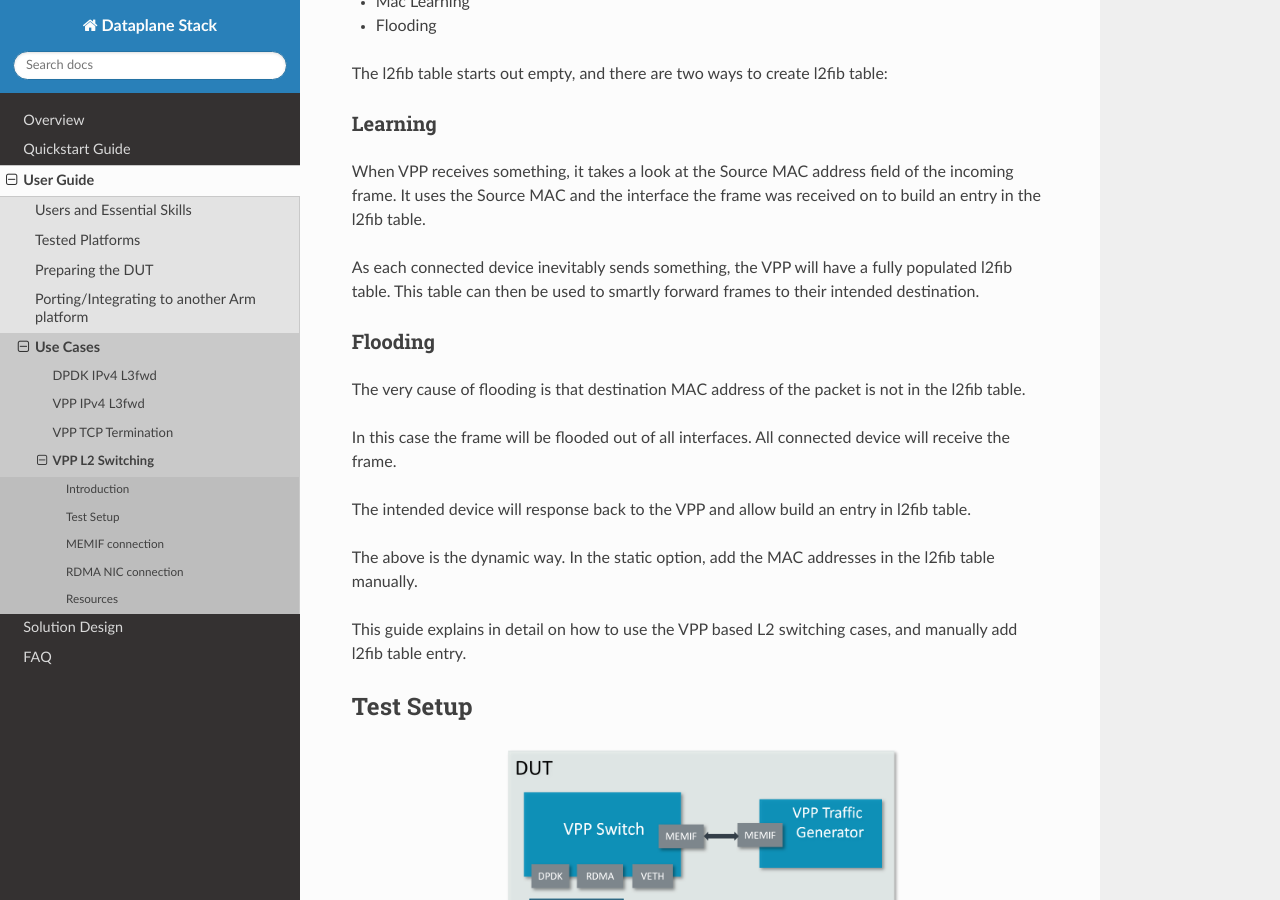
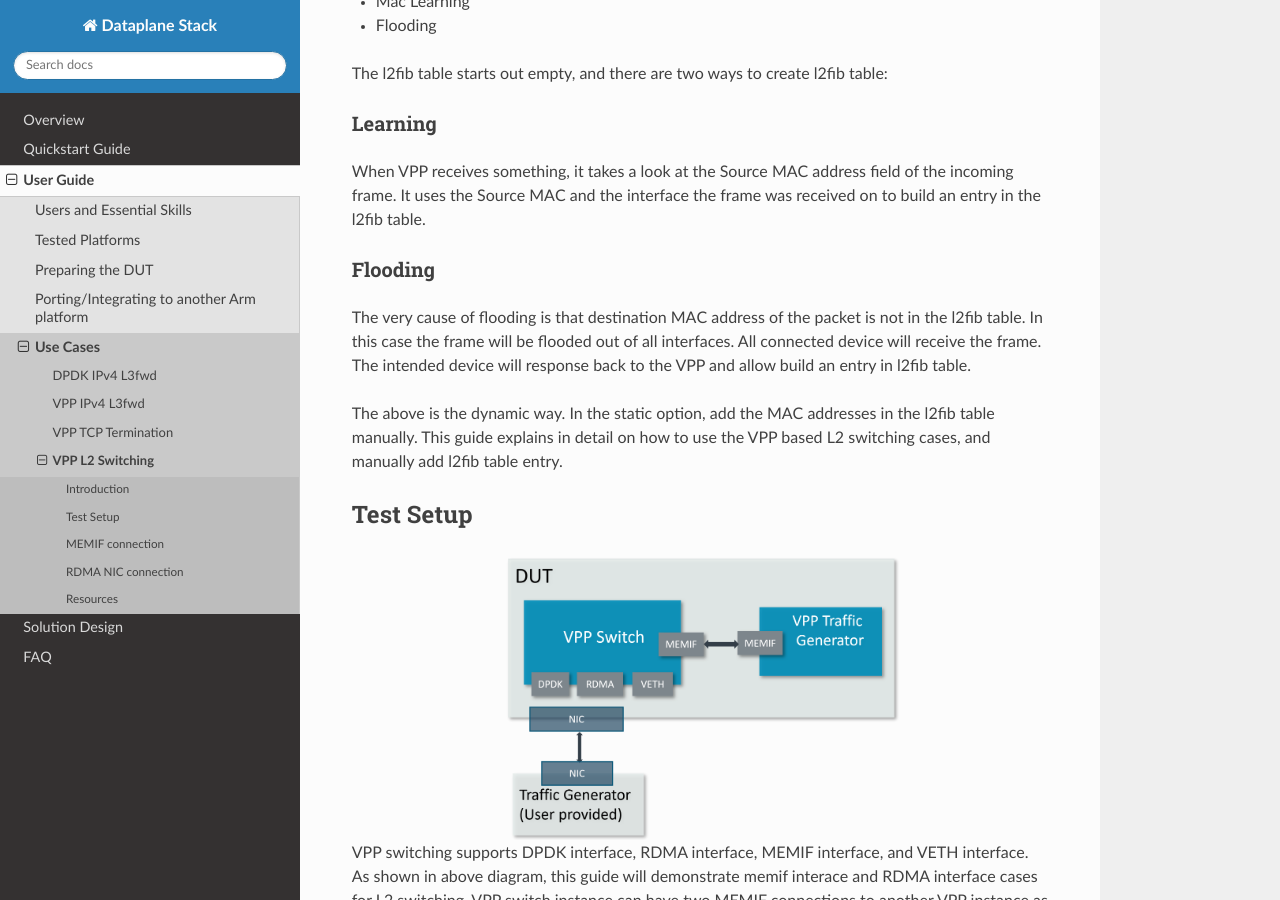
Before and after one commit to Yefeng-Lin/dataplane-stack_doc, a Sphinx documentation site: the page built from doc/user_guide/l2_switching_vpp.rst, in a window 1280 px wide and 900 px high, scrolled down 322 px. Built offline with Sphinx 7.4.7 and the Read the Docs theme 2.0.0, drawn with Linux system fonts in a browser that asks for light colours.

Commit message:
modify l2_switching_vpp.rst

```diff
--- a/doc/user_guide/l2_switching_vpp.rst
+++ b/doc/user_guide/l2_switching_vpp.rst
@@ -26,20 +26,14 @@
 When VPP receives something, it takes a look at the Source MAC address field of the incoming frame.
 It uses the Source MAC and the interface the frame was received on to build an entry in the l2fib table.
 
-As each connected device inevitably sends something, the VPP will have a fully populated l2fib table.
-This table can then be used to smartly forward frames to their intended destination.
-
 Flooding
 ~~~~~~~~
 
 The very cause of flooding is that destination MAC address of the packet is not in the l2fib table.
-
 In this case the frame will be flooded out of all interfaces. All connected device will receive the frame.
-
 The intended device will response back to the VPP and allow build an entry in l2fib table.
 
 The above is the dynamic way. In the static option, add the MAC addresses in the l2fib table manually.
-
 This guide explains in detail on how to use the VPP based L2 switching cases, and manually add l2fib table entry.
 
 **********
```
